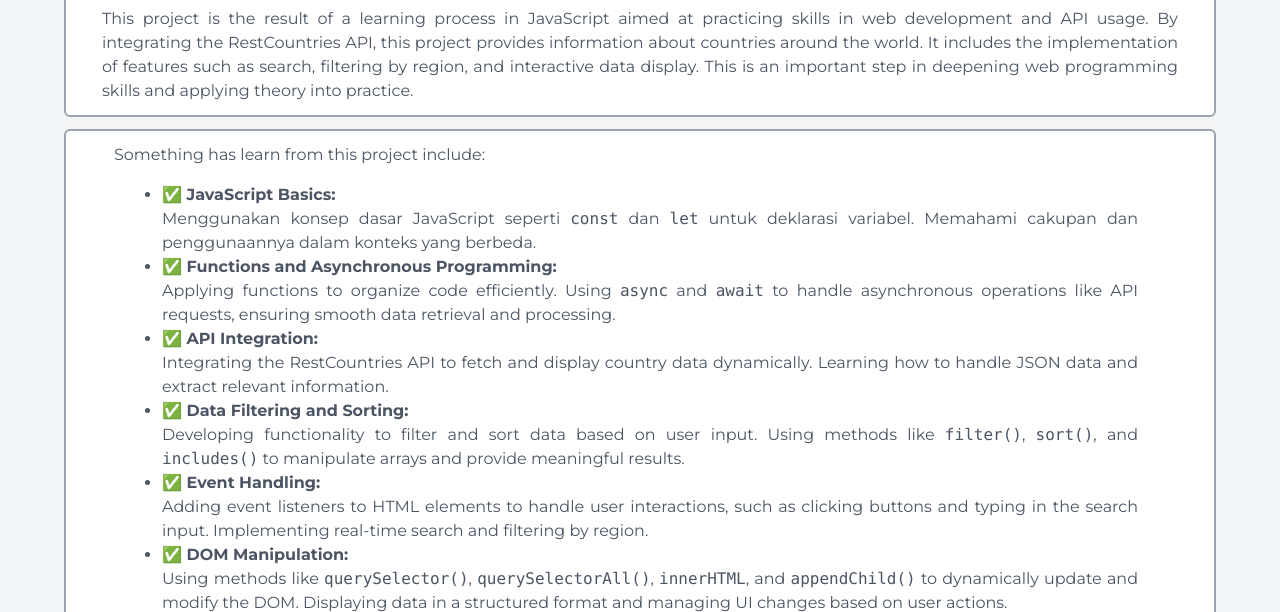
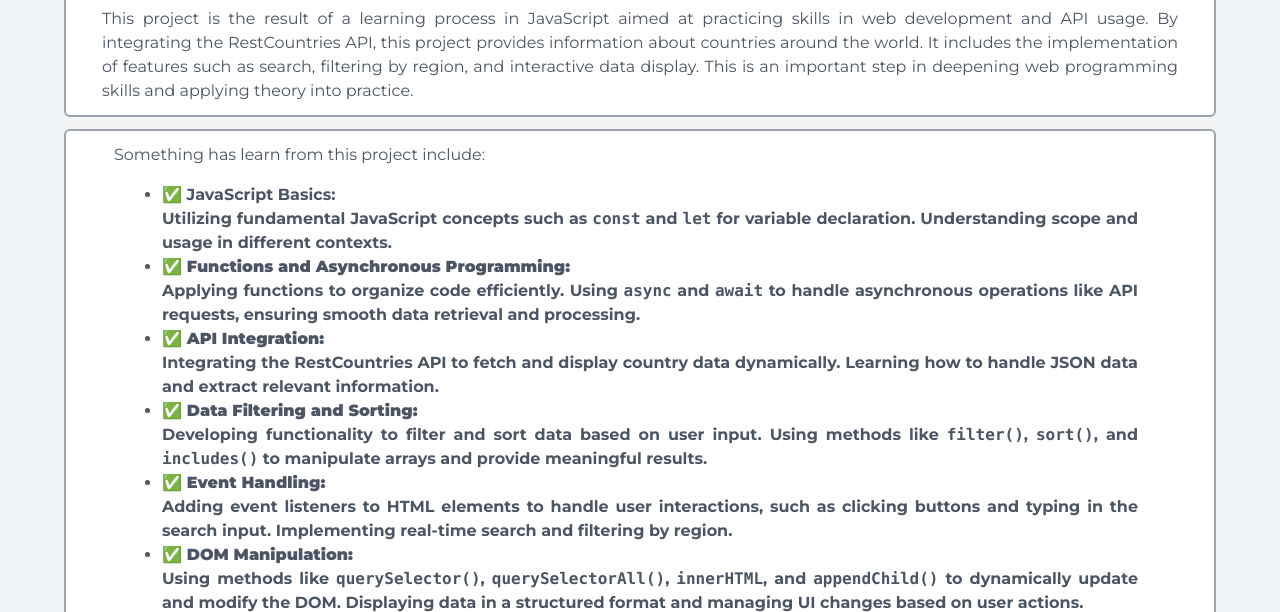
Before and after one commit to marcellbs/world-countries, a website: page about.html in a window 1280 px wide. Shown: the part 147-759 px from the top of the page. Drawn offline with Linux system fonts and the light colour scheme.

Commit message:
ada yang ketinggalan

```diff
--- a/about.html
+++ b/about.html
@@ -104,7 +104,7 @@
       </p>
       <ul class="list-disc pl-5 mx-9 lg:mx-16">
 
-          <li><strong>✅ JavaScript Basics:</strong> <br>Menggunakan konsep dasar JavaScript seperti <code>const</code> dan <code>let</code> untuk deklarasi variabel. Memahami cakupan dan penggunaannya dalam konteks yang berbeda.</li>
+          <li><strong>✅ JavaScript Basics: <br> Utilizing fundamental JavaScript concepts such as <code>const</code> and <code>let</code> for variable declaration. Understanding scope and usage in different contexts.</li>
 
 
           <li><strong>✅ Functions and Asynchronous Programming:</strong><br>Applying functions to organize code efficiently. Using <code>async</code> and <code>await</code> to handle asynchronous operations like API requests, ensuring smooth data retrieval and processing.</li>
```
